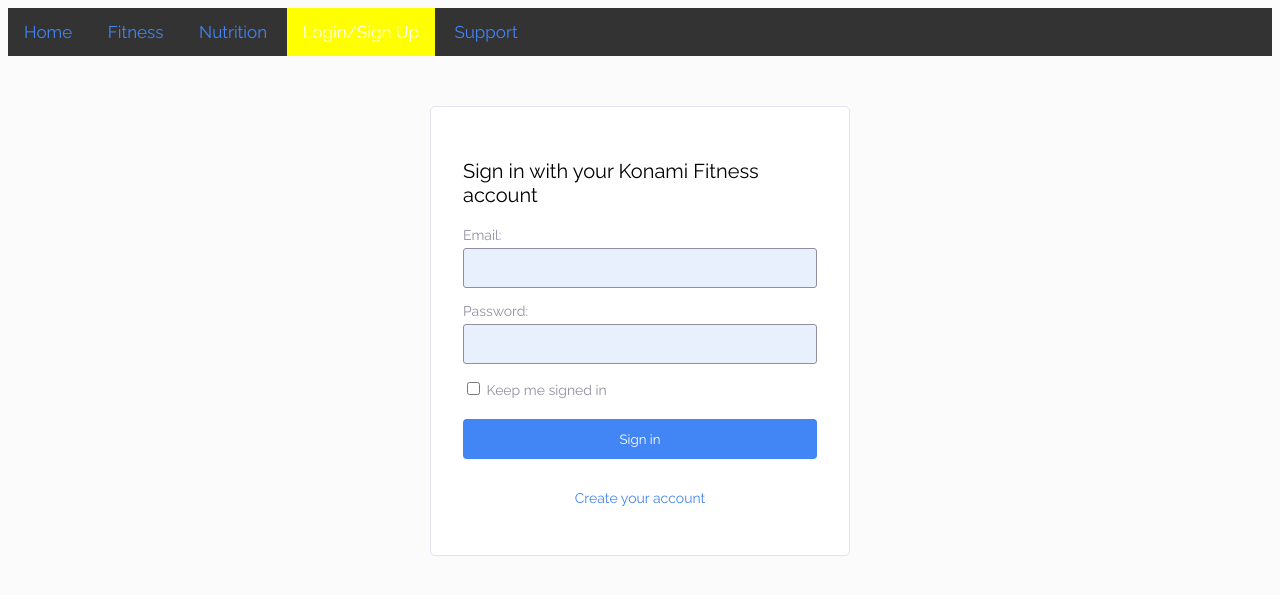
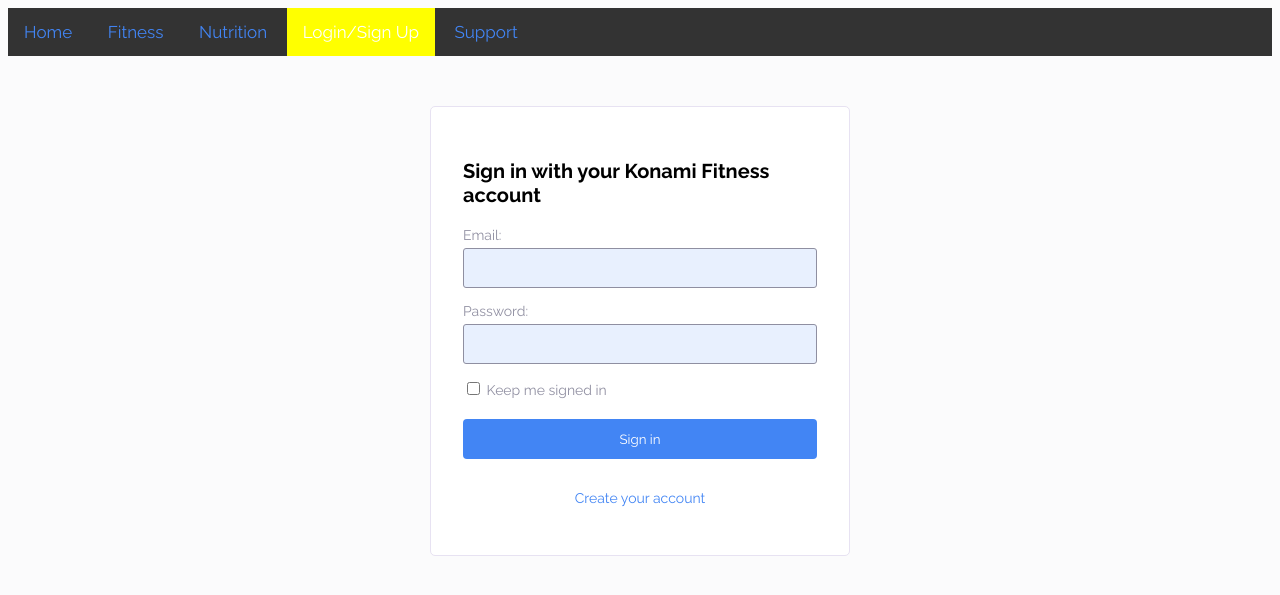
Before and after one commit to Konami-Fitness/project, a PHP site: page /login.html in a window 1280 px wide. Shown: the top 595 px of the page. Run offline with PHP 8.4, Linux system fonts and the light colour scheme.

Commit message:
bold header

```diff
--- a/login.css
+++ b/login.css
@@ -14,6 +14,7 @@
 
 p {
 	font-size: 20px;
+	font-weight: bold;
 }
 
 ul {
--- a/login.html
+++ b/login.html
@@ -5,6 +5,7 @@
     <link rel="stylesheet" href="navbar.css">
     <link rel=stylesheet href="login.css"/>
     <link href="https://fonts.googleapis.com/css2?family=Quicksand&family=Raleway&display=swap" rel="stylesheet">
+    <link href="https://fonts.googleapis.com/css2?family=Raleway:wght@700&display=swap" rel="stylesheet">
   </head>
   <body>
     <div class="topnav">
```
